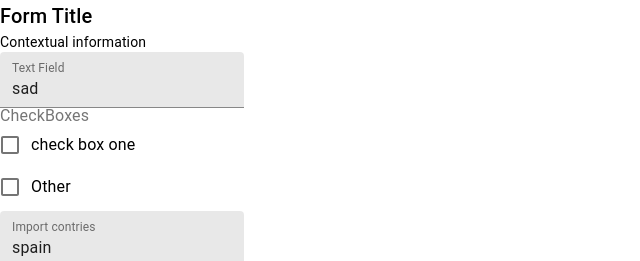
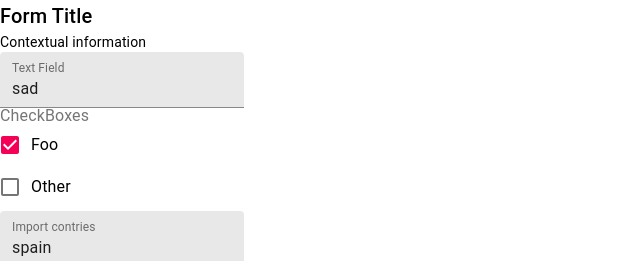
Before and after one commit to Jezfx/form-spike, a React (Create React App) app: page /single-form in a window 1280 px wide. Shown: the top 261 px of the page, without its empty margins (0-640 px from the left). Built offline with nearby package versions, Linux system fonts and the light colour scheme.

Commit message:
update checkboxes to support default values

```diff
--- a/src/components/ControlledCheckBox/ControlledCheckBox.js
+++ b/src/components/ControlledCheckBox/ControlledCheckBox.js
@@ -1,4 +1,4 @@
-import React from "react";
+import React, { useMemo } from "react";
 import PropTypes from "prop-types";
 import { Controller, useFormContext } from "react-hook-form";
 import {
@@ -10,18 +10,20 @@ import {
   FormGroup,
 } from "@material-ui/core";
 
+import { isStringIncludedInArray } from "./ControlledCheckBox.utils";
+
 const ControlledCheckBox = ({ name, label, options = [] }) => {
-  const { control, errors } = useFormContext();
+  const { control, errors, watch } = useFormContext();
   const error = errors[name];
+  const currentValues = watch(name);
+  const isInCurrentValues = isStringIncludedInArray(currentValues);
 
-  return (
-    <FormControl component="fieldset" error={!!error}>
-      <FormLabel component="legend">{label}</FormLabel>
-      <FormGroup>
-        {options?.map((props, index) => (
+  const renderOptions = useMemo(
+    () =>
+      options?.map((option, index) => (
         <FormControlLabel
           key={`${name}[${index}]`}
-            label={props.label}
+          label={option.label}
           control={
             <Controller
               name={`${name}[${index}]`}
@@ -29,17 +31,24 @@ const ControlledCheckBox = ({ name, label, options = [] }) => {
               render={({ onChange, name }) => (
                 <Checkbox
                   name={`${name}[${index}]`}
-                    value={`${name}[${props.value}]`}
+                  value={`${name}[${option.value}]`}
+                  checked={isInCurrentValues(option.value)}
                   onChange={(e) => {
-                      e.target.checked ? onChange(props.value) : onChange();
+                    e.target.checked ? onChange(option.value) : onChange();
                   }}
                 />
               )}
             />
           }
         />
-        ))}
-      </FormGroup>
+      )),
+    [control, isInCurrentValues, name, options]
+  );
+
+  return (
+    <FormControl component="fieldset" error={!!error}>
+      <FormLabel component="legend">{label}</FormLabel>
+      <FormGroup>{renderOptions}</FormGroup>
       <FormHelperText>{error?.message}</FormHelperText>
     </FormControl>
   );
--- /dev/null
+++ b/src/components/ControlledCheckBox/ControlledCheckBox.utils.js
@@ -0,0 +1,5 @@
+import { curry, flow, map, toLower, includes } from "lodash/fp";
+
+export const isStringIncludedInArray = curry((currentValues, value) =>
+  flow(map(toLower), includes(value))(currentValues)
+);
--- a/src/pages/SingleForm/SingleForm.js
+++ b/src/pages/SingleForm/SingleForm.js
@@ -13,6 +13,7 @@ const renderButtons = () => (
 );
 
 const defaultValues = {
+  checkboxes: ["foo"],
   import_countries: [
     {
       value: "spain",
--- a/src/pages/SingleForm/fields.js
+++ b/src/pages/SingleForm/fields.js
@@ -27,7 +27,7 @@ export const fields = [
       {
         value: "foo",
         name: "checkbox_one",
-        label: "check box one",
+        label: "Foo",
       },
       {
         label: "Other",
```
Lines whose indentation alone changed are shown as unchanged.
